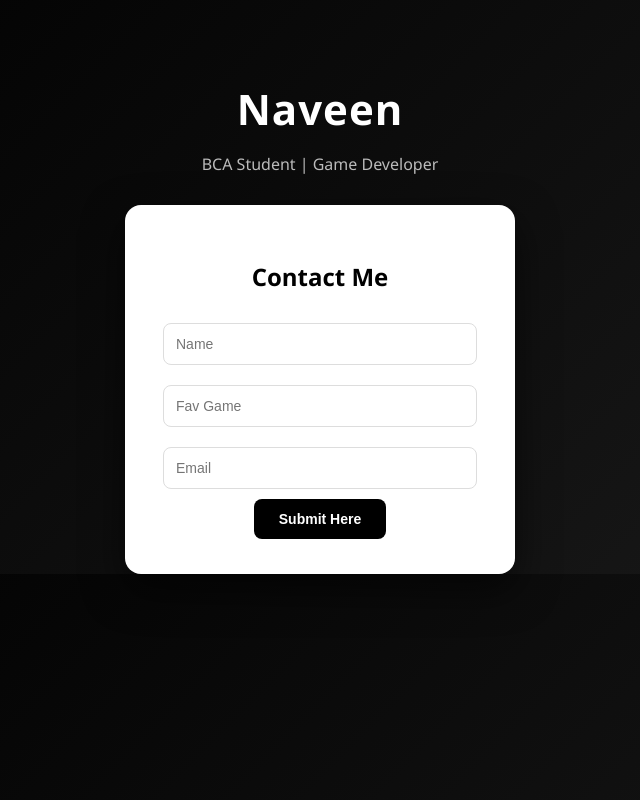
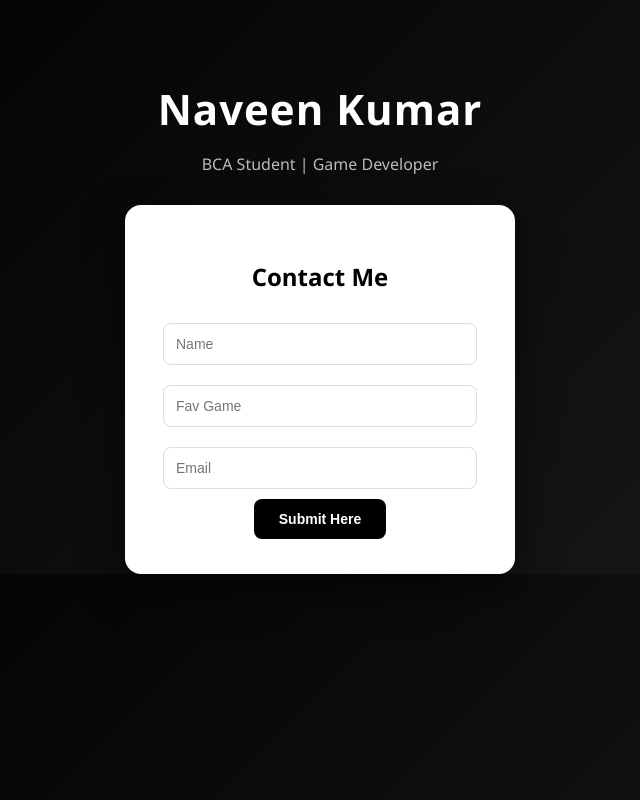
Before and after one commit to 25navBCA/naveen-portfolio, a plain HTML site: page index.html in a window 1280 px wide. Shown: the whole page, without its empty margins (320-960 px from the left). Drawn offline with Linux system fonts and the light colour scheme.

Commit message:
Update index.html

```diff
--- a/index.html
+++ b/index.html
@@ -92,7 +92,7 @@
 <body>
 
     <div class="container">
-        <h1>Naveen</h1>
+        <h1>Naveen Kumar</h1>
         <p>BCA Student | Game Developer</p>
 
         <div class="card">
```
